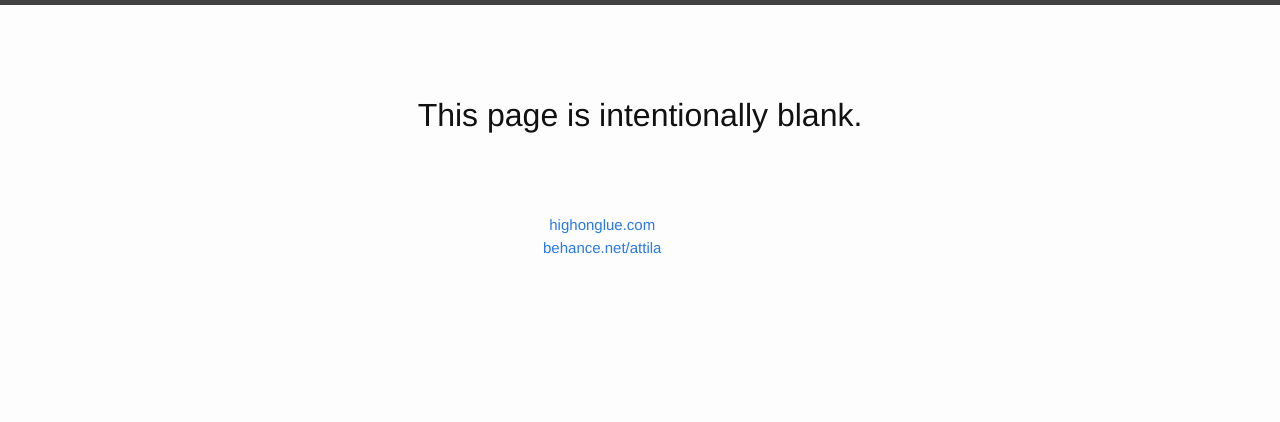
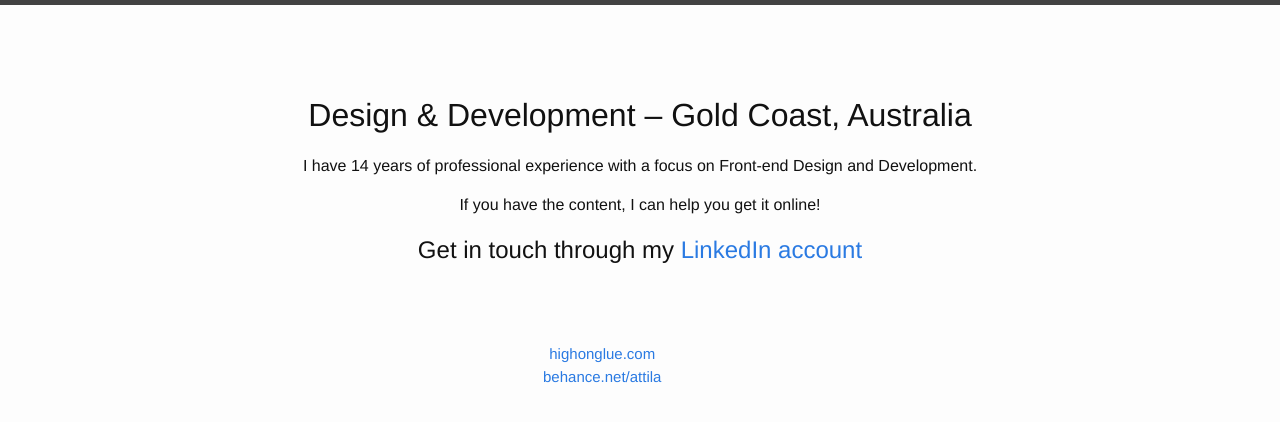
Before and after one commit to attilaacs/attilaacs.github.io, a Jekyll site: the page built from index.html, in a window 1280 px wide. Shown: the top 422 px of the page. Built offline with Jekyll 4.4.1, drawn with Linux system fonts in a browser that asks for light colours.

Commit message:
Added LinkedIn link instead of just an empty page.

```diff
--- a/index.html
+++ b/index.html
@@ -3,7 +3,9 @@ layout: default
 ---
 <div class="page-content">
   <div class="wrapper">
-    <h1>This page is intentionally blank.</h1>
-
+    <h1>Design &amp; Development – Gold Coast, Australia</h1>
+    <p>I have 14 years of professional experience with a focus on Front-end Design and Development.</p>
+    <p>If you have the content, I can help you get it online!</p>
+    <h2>Get in touch through my <a href="https://au.linkedin.com/in/attilaacs">LinkedIn account</a></h2>
   </div>
 </div>
```
